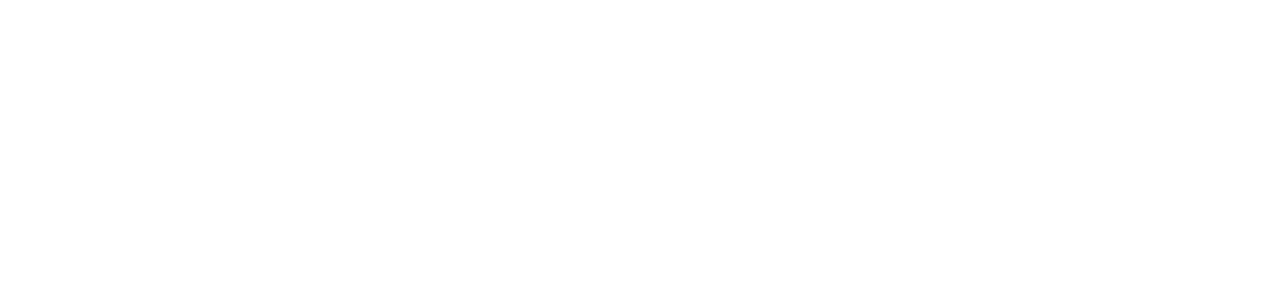
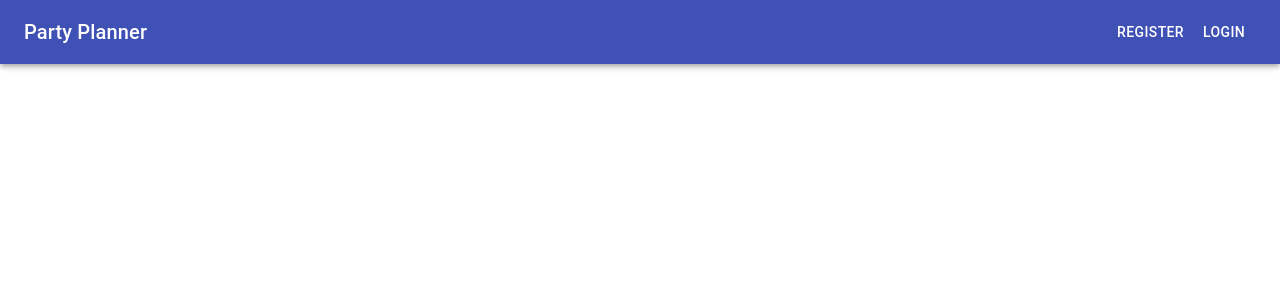
Before and after one commit to bw-party-planner-july-2019/fe-party-planner, a React (Create React App) app: page / in a window 1280 px wide. Shown: the top 300 px of the page. Built offline with nearby package versions, Linux system fonts and the light colour scheme.

Commit message:
Navbar Built

```diff
--- a/src/components/App.jsx
+++ b/src/components/App.jsx
@@ -6,6 +6,7 @@
 import Form from './Form';
 import List from './list/List';
 import {usePartyActions} from '../store/party/usePartyActions';
+import Navigation from './navigation/Navigation';
 
 const App = () => {
   const authActions = useAuthActions();
@@ -13,9 +14,11 @@
 
   return (
      <ActionsProvider value={{ authActions, partyActions }}>
+       <Navigation/>
         <Switch>
           <Route path='/list' component={List} />
           <Route path='/dashboard' component={Form} />
+          <Route path='/register' render={props => <Login {...props} />}/>
           <Route path='/login' render={props => <Login {...props} />}/>
         </Switch>
       </ActionsProvider>
--- /dev/null
+++ b/src/components/navigation/Navigation.jsx
@@ -0,0 +1,40 @@
+import React, {useContext} from 'react';
+import {Link as RouterLink} from 'react-router-dom';
+import {useSelector} from 'react-redux';
+import {makeStyles} from '@material-ui/core/styles';
+import AppBar from '@material-ui/core/AppBar';
+import Toolbar from '@material-ui/core/Toolbar';
+import Typography from '@material-ui/core/Typography';
+import Button from '@material-ui/core/Button';
+import {ActionsContext} from '../../contexts/ActionsContext';
+
+const useStyles = makeStyles(theme => ({
+  root: {
+    flexGrow: 1,
+  },
+  title: {
+    flexGrow: 1
+  }
+}));
+
+const Navigation = () => {
+  const isAuth = useSelector(state => state.auth.isAuth);
+  const {authActions: {logout}} = useContext(ActionsContext);
+  const classes = useStyles();
+  return (
+      <div className={classes.root}>
+        <AppBar position="fixed">
+          <Toolbar>
+            <Typography variant="h6" className={classes.title}>
+                Party Planner
+            </Typography>
+            {!isAuth && <Button component={RouterLink} to="/register" color="inherit">Register</Button>}
+            {!isAuth && <Button component={RouterLink} to="/login" color="inherit">Login</Button>}
+            {isAuth && <Button component={RouterLink} to='/' color='inherit' onClick={logout}>Logout</Button>}
+          </Toolbar>
+        </AppBar>
+  </div>
+  )
+};
+
+export default Navigation
```
